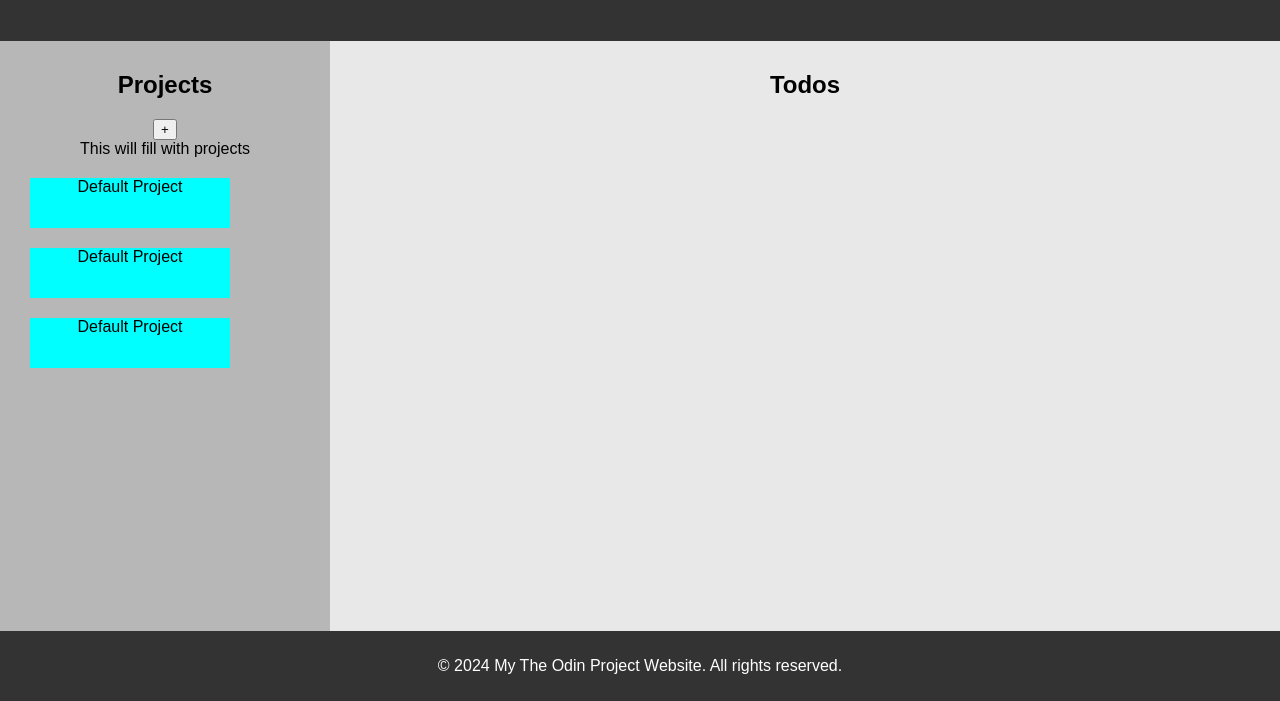
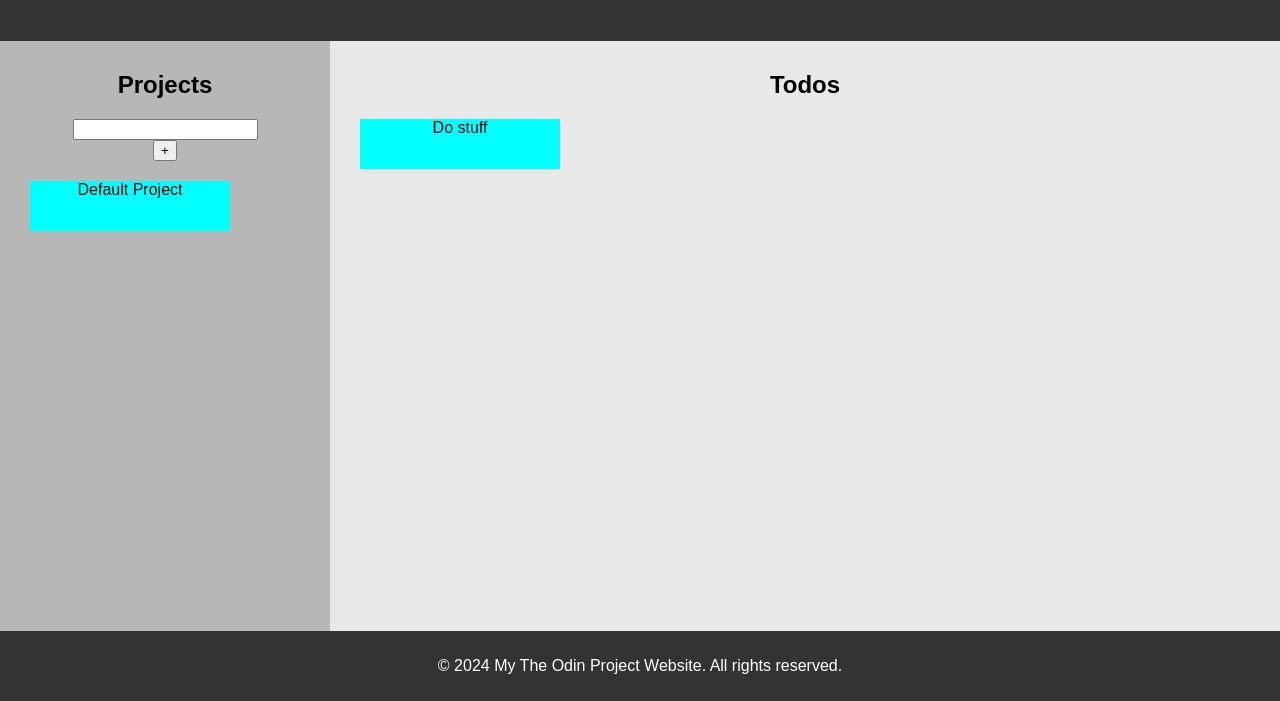
Before and after one commit to Smaddermand/odin-todo, a website built with webpack: page src/index.html in a window 1280 px wide. Shown: the part 99-800 px from the top of the page. Built offline with nearby package versions, Linux system fonts and the light colour scheme.

Commit message:
Add Todo logic

```diff
--- a/src/dom.js
+++ b/src/dom.js
@@ -3,53 +3,106 @@
 import { TodoApp } from './todo';
 
 // Instantiate your TodoApp - if I should want to manipulate the todo app here..
-window.myTodoApp = new TodoApp(); //window. for debugging...
+const myTodoApp = new TodoApp();
+window.myTodoApp = myTodoApp; // window. for debugging...
 
-//Create an initial default project as to not have an empty UI..
-const myProject = myTodoApp.addProject("Default Project");
-const myProject1 = myTodoApp.addProject("Default Project");
-const myProject2 = myTodoApp.addProject("Default Project");
-
-
-myTodoApp.listProjects(); //test purpose - check if projects are created
-
-
-/*
-Okay, next step is to create the possibilit to add projects..
-
-Done:
-    1. Create button
-
-TODO:
-    2. HTML - Need a dialog for the new book (this is not a pretty solution, but it works.. for now)
-    3. HTML - with subsequint form
-    4. Check if styling can work (not pretty, but functional)
-    5. JS - declare/initialize button + dialog/modal + form
-    6. JS - create the function that adds the project to the list
-    7. JS - and resets the display
-
-
-*/
+// Create an initial default project as to not have an empty UI..
+myTodoApp.addProject("Default Project");
 
 
 
+myTodoApp.listProjects(); // test purpose - check if projects are created
+
+
+// function to display the projects
 function displayProjects(){
-    let projectlistDiv = document.querySelector(".projectlist");
+    const projectlistDiv = document.querySelector(".projectlist");
+    projectlistDiv.innerHTML = '';
 
+
+    // eslint-disable-next-line no-plusplus
     for (let i = 0; i < myTodoApp.projects.length; i++){
-        let newProjectDiv = document.createElement("div");
-        let newProjectName = document.createTextNode(myTodoApp.projects[i].name);
+        const newProjectDiv = document.createElement("div");
+        const newProjectName = document.createTextNode(myTodoApp.projects[i].name);
         newProjectDiv.appendChild(newProjectName);
         newProjectDiv.className = "project";
         projectlistDiv.appendChild(newProjectDiv);
 
-        console.log("hello");
+        console.log(`Project displayed: ${  myTodoApp.projects[i].name}`);
     }
 }
+
 
 displayProjects();
 
 
+// Button/event listener to add projects
+const newProjectBtn = document.getElementById("newproject-submit");
+newProjectBtn.addEventListener("click", (event) =>{
+    event.preventDefault();
+    const nameInput = document.getElementById("name");
+    const name = nameInput.value
+    if(name.trim() !== ""){
+        myTodoApp.addProject(name);
+        displayProjects();
+    }
+    nameInput.value = "";
+})
+
+
+// test for todos - alright this works
+
+const defaultProject = myTodoApp.findProjectByName("Default Project");
+if(defaultProject){
+    defaultProject.addTodo("Do stuff");
+    defaultProject.listTodos();
+}
+
+
+// // function to display the todos
+// function displayTodos(){
+//     const todolistDiv = document.querySelector(".todolist");
+//     todolistDiv.innerHTML = '';
+
+
+//     // eslint-disable-next-line no-plusplus
+//     for (let i = 0; i < myTodoApp.todos.length; i++){
+//         const newTodoDiv = document.createElement("div");
+//         const newTodoName = document.createTextNode(myTodoApp.todos[i].description);
+//         newTodoDiv.appendChild(newTodoName);
+//         newTodoDiv.className = "project";
+//         todolistDiv.appendChild(newTodoDiv);
+
+//         console.log(`Todo displayed: ${  myTodoApp.todos[i].description}`);
+//     }
+// }
+
+// displayTodos();
+
+function displayTodos(projectName) {
+    const project = myTodoApp.findProjectByName(projectName);
+    if (!project) {
+        console.log("Project not found.");
+        return;
+    }
+
+    const todolistDiv = document.querySelector(".todolist");
+    todolistDiv.innerHTML = ''; // Clear the current todos
+
+    // Iterate over the todos of the found project
+    project.todos.forEach(todo => {
+        const newTodoDiv = document.createElement("div");
+        const newTodoName = document.createTextNode(todo.description);
+        newTodoDiv.appendChild(newTodoName);
+        newTodoDiv.className = "project";
+        todolistDiv.appendChild(newTodoDiv);
+
+        console.log(`Todo displayed: ${todo.description}`);
+    });
+}
+
+// Example usage: Display todos for the "Work" project
+displayTodos("Default Project");
 
 
 // ;
--- a/src/index.html
+++ b/src/index.html
@@ -17,13 +17,25 @@
         <div class="container">
             <section class="projects">
                 <h2>Projects</h2>
-                <button class="newproject-btn">+</button>
+                    <!-- <dialog id="new-project"> -->
+                        <div class="form-wrapper">
+                            <form class="form" id="newproject-form">
+                                <div class="form-column">
+                                    <label for="name"></label>
+                                    <input type="text" name="name" id="name">
+                                </div>
+                                <button type="submit" class="newproject-submit" id="newproject-submit">+</button>
+                            </form>
+                        </div>
+                    <!-- </dialog> -->
+
                 <div class="projectlist">This will fill with projects</div>
 
             </section>
 
             <section class="todos">
                 <h2>Todos</h2>
+                 <div class="todolist">This will fill with todos</div>
             </section>
         </div>
     </main>
--- a/src/index.js
+++ b/src/index.js
@@ -1,6 +1,6 @@
 // index.js
 
-import './dom.js';
+import './dom';
 
 import './style.css';
 
--- a/src/todo.js
+++ b/src/todo.js
@@ -1,3 +1,5 @@
+/* eslint-disable import/prefer-default-export */
+/* eslint-disable max-classes-per-file */
 // src/todo.js
 
 
@@ -22,6 +24,13 @@ class Project {
         const todo = new Todo(description);
         this.todos.push(todo);
     }
+
+    listTodos() {
+        console.log(`Todos for project: ${this.name}`);
+        this.todos.forEach((todo, index) => {
+            console.log(`${index + 1}: ${todo.description} - Completed: ${todo.completed}`);
+        });
+    }
 }
 
 export class TodoApp{
@@ -36,11 +45,14 @@ export class TodoApp{
 
     // After adding projects to myTodoApp
     listProjects(){
-    this.projects.forEach(project => console.log(project.name))}
-;
-}
+    this.projects.forEach(project => console.log(project.name))};
+
+    findProjectByName(name){
+        return this.projects.find(project => project.name === name);
+    }
 
 
-console.log("Hi, from todo.js");
+    static Todo = Todo;
 
-// }
+    static Project = Project;
+}
```
Also changed, not shown: package.json (+7 -1 lines), .eslintrc.json (added), 1 other file.
